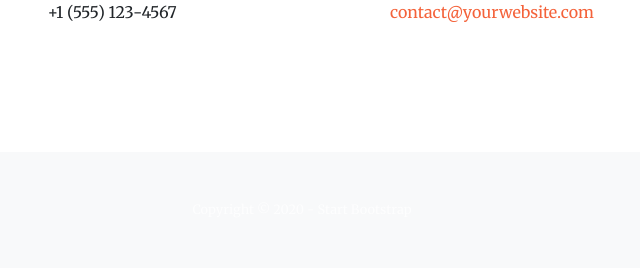
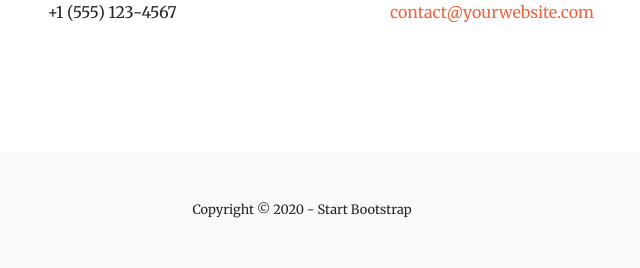
Before and after one commit to jerev7/p8_django, a Django app: template project8/myapp/templates/myapp/register.html in a window 1280 px wide. Shown: the part 1177-1445 px from the top of the page, without its empty margins (338-978 px from the left). Run offline with Django 3.2, Linux system fonts and the light colour scheme; the template is opened without the code that fills it, so the values that code supplies are empty; some libraries are stand-ins or nearby versions.

Commit message:
small style changes

```diff
--- a/project8/myapp/templates/myapp/base.html
+++ b/project8/myapp/templates/myapp/base.html
@@ -72,7 +72,7 @@
         </section>
         <!-- Footer-->
         <footer class="bg-light py-5">
-            <div class="container"><div class="small text-center text-muted">Copyright © 2020 - Start Bootstrap</div></div>
+            <div class="container"><div class="small text-center">Copyright © 2020 - Start Bootstrap</div></div>
         </footer>
         <!-- Bootstrap core JS-->
         <script src="https://code.jquery.com/jquery-3.5.1.slim.min.js"></script>
```
